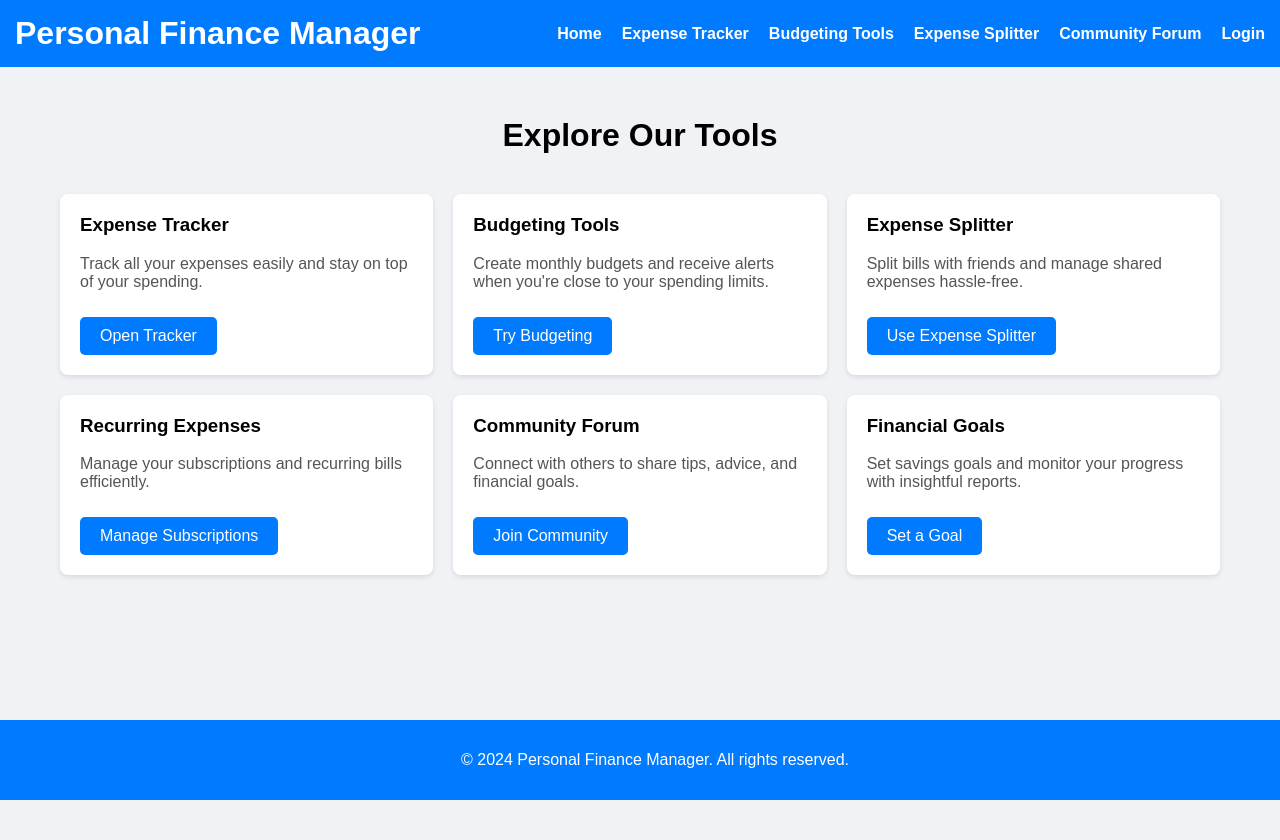
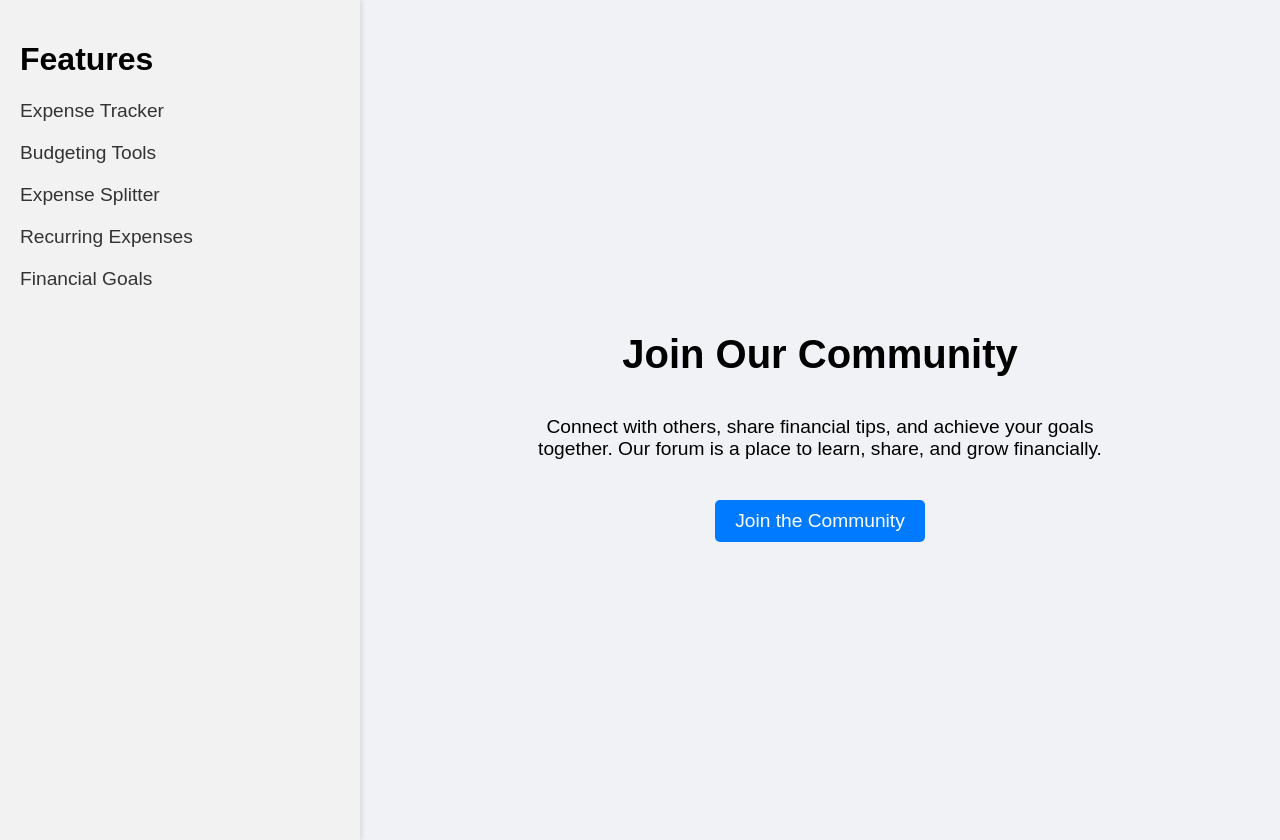
Before and after one commit to justinreji10/Splitzzz, a plain HTML site: page index.html in a window 1280 px wide. Before the commit the page ends 800 px from the top, so only its background shows below. Drawn offline with Linux system fonts and the light colour scheme; files that its build step writes are made by us from their sources.

Commit message:
Update index.html

```diff
--- a/index.html
+++ b/index.html
@@ -5,65 +5,86 @@
     <meta name="viewport" content="width=device-width, initial-scale=1.0">
     <title>Home - Personal Finance Manager</title>
     <link rel="stylesheet" href="../css/index.css">
+    <style>
+        body {
+            display: flex;
+            flex-direction: row;
+            margin: 0;
+            font-family: Arial, sans-serif;
+        }
+
+        .sidebar {
+            width: 25%;
+            background-color: #f2f2f2;
+            padding: 20px;
+            box-shadow: 2px 0 5px rgba(0, 0, 0, 0.1);
+            height: 100vh;
+        }
+
+        .sidebar ul {
+            list-style-type: none;
+            padding: 0;
+        }
+
+        .sidebar li {
+            margin: 20px 0;
+        }
+
+        .sidebar a {
+            text-decoration: none;
+            color: #333;
+            font-size: 1.2em;
+        }
+
+        .center-content {
+            flex-grow: 1;
+            display: flex;
+            flex-direction: column;
+            align-items: center;
+            justify-content: center;
+            text-align: center;
+            padding: 50px;
+        }
+
+        .center-content h2 {
+            font-size: 2.5em;
+            margin-bottom: 20px;
+        }
+
+        .center-content p {
+            font-size: 1.2em;
+            max-width: 600px;
+            margin-bottom: 30px;
+        }
+
+        .btn {
+            display: inline-block;
+            background-color: #007BFF;
+            color: white;
+            padding: 10px 20px;
+            border-radius: 5px;
+            text-decoration: none;
+            font-size: 1.2em;
+        }
+    </style>
 </head>
 <body>
-    <header class="navbar">
-        <h1>Personal Finance Manager</h1>
-        <nav>
-            <ul>
-                <li><a href="#">Home</a></li>
-                <li><a href="expense_tracker.html">Expense Tracker</a></li>
-                <li><a href="#">Budgeting Tools</a></li>
-                <li><a href="#">Expense Splitter</a></li>
-                <li><a href="#">Community Forum</a></li>
-                <li><a href="login.html">Login</a></li>
-            </ul>
-        </nav>
-    </header>
+    <div class="sidebar">
+        <h1>Features</h1>
+        <ul>
+            <li><a href="exp_tracker.html">Expense Tracker</a></li>
+            <li><a href="#">Budgeting Tools</a></li>
+            <li><a href="split_exp.html">Expense Splitter</a></li>
+            <li><a href="#">Recurring Expenses</a></li>
+            <li><a href="#">Financial Goals</a></li>
+        </ul>
+    </div>
 
-    <main class="features">
-        <h2>Explore Our Tools</h2>
-        <div class="feature-grid">
-            <div class="feature-card">
-                <h3>Expense Tracker</h3>
-                <p>Track all your expenses easily and stay on top of your spending.</p>
-                <a href="exp_tracker.html" class="btn">Open Tracker</a>
-            </div>
+    <div class="center-content">
+        <h2>Join Our Community</h2>
+        <p>Connect with others, share financial tips, and achieve your goals together. Our forum is a place to learn, share, and grow financially.</p>
+        <a href="login.html?redirect=community" class="btn">Join the Community</a>
 
-            <div class="feature-card">
-                <h3>Budgeting Tools</h3>
-                <p>Create monthly budgets and receive alerts when you're close to your spending limits.</p>
-                <a href="#" class="btn">Try Budgeting</a>
-            </div>
-
-            <div class="feature-card">
-                <h3>Expense Splitter</h3>
-                <p>Split bills with friends and manage shared expenses hassle-free.</p>
-                <a href="split_exp.html" class="btn">Use Expense Splitter</a>
-            </div>
-
-            <div class="feature-card">
-                <h3>Recurring Expenses</h3>
-                <p>Manage your subscriptions and recurring bills efficiently.</p>
-                <a href="#" class="btn">Manage Subscriptions</a>
-            </div>
-
-            <div class="feature-card">
-                <h3>Community Forum</h3>
-                <p>Connect with others to share tips, advice, and financial goals.</p>
-                <a href="#" class="btn">Join Community</a>
-            </div>
-
-            <div class="feature-card">
-                <h3>Financial Goals</h3>
-                <p>Set savings goals and monitor your progress with insightful reports.</p>
-                <a href="#" class="btn">Set a Goal</a>
-            </div>
-        </div>
-    </main>
-
-    <footer>
-        <p>&copy; 2024 Personal Finance Manager. All rights reserved.</p>
-    </footer>
+    </div>
 </body>
 </html>
```
